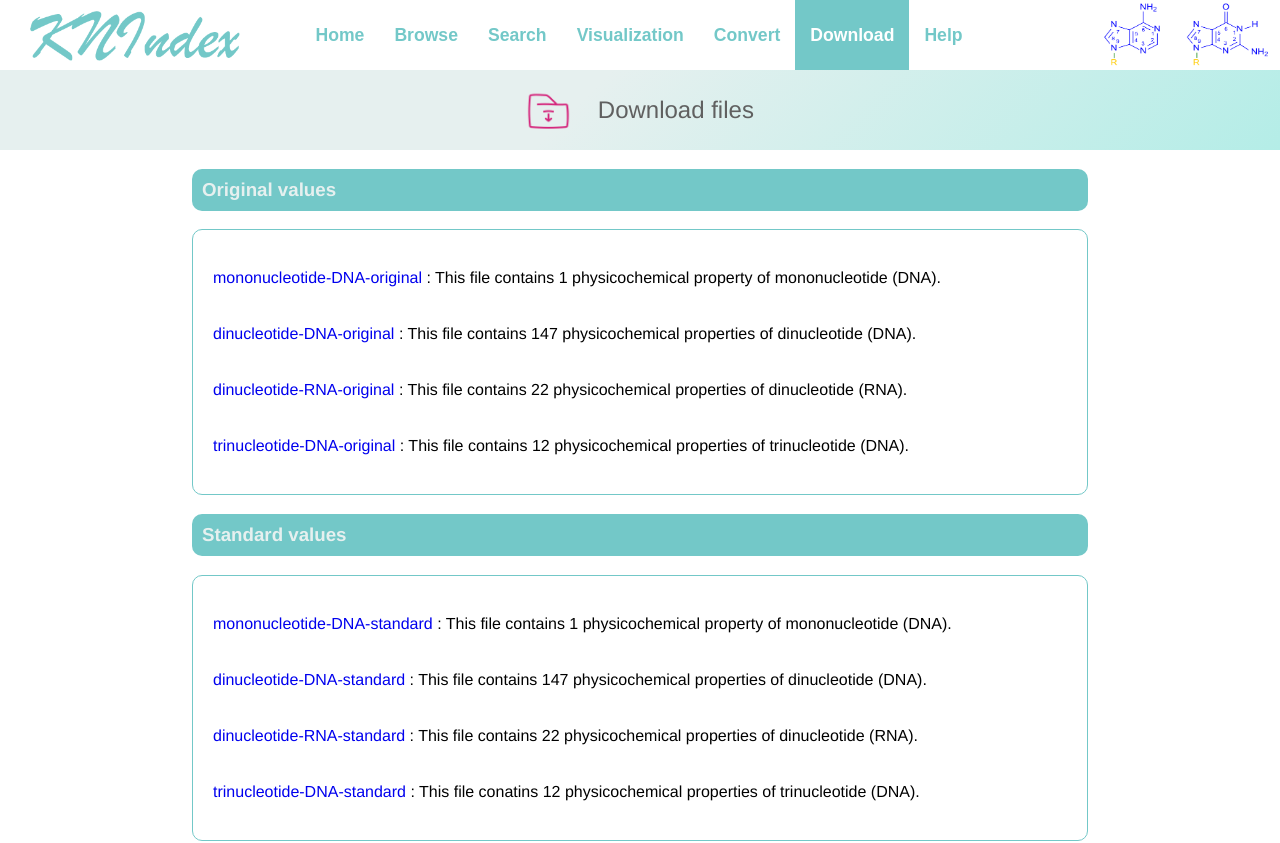
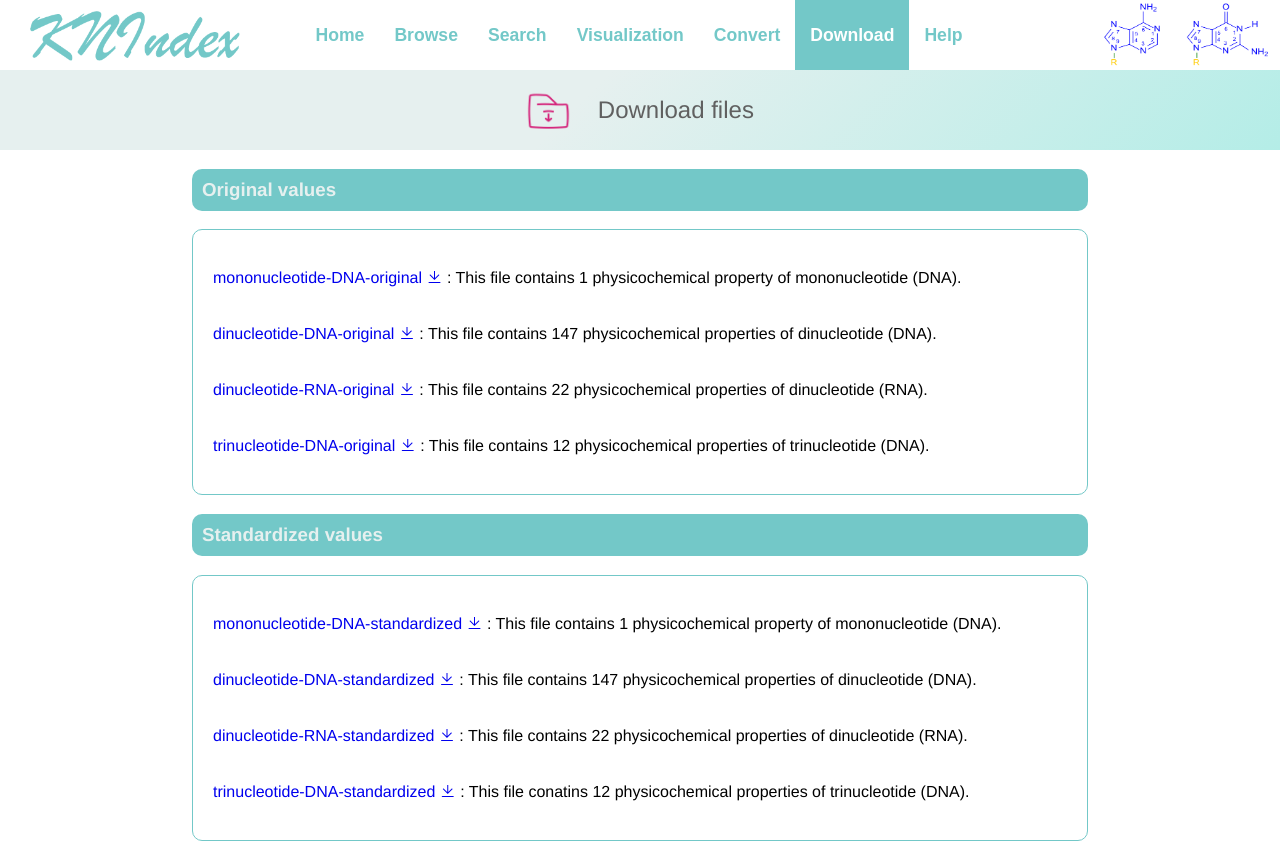
Before and after one commit to AdventureEDay/KNIndex, a Vue app: page /download in a window 1280 px wide. Shown: the top 843 px of the page. Built offline with nearby package versions, Linux system fonts and the light colour scheme.

Commit message:
standard->standardized and add icons for every downloading item

```diff
--- a/src/views/Download.vue
+++ b/src/views/Download.vue
@@ -12,28 +12,28 @@
       <div class="download-content">
         <p>
           <a :href="'/data/original/MonoDNA-original.zip'" download="">
-            mononucleotide-DNA-original
+            mononucleotide-DNA-original <i class="el-icon-download"></i>
           </a>
           : This file contains 1 physicochemical property of mononucleotide
           (DNA).
         </p>
         <p>
           <a :href="'/data/original/DiDNA-original.zip'" download="">
-            dinucleotide-DNA-original
+            dinucleotide-DNA-original <i class="el-icon-download"></i>
           </a>
           : This file contains 147 physicochemical properties of dinucleotide
           (DNA).
         </p>
         <p>
           <a :href="'/data/original/DiRNA-original.zip'" download="">
-            dinucleotide-RNA-original
+            dinucleotide-RNA-original <i class="el-icon-download"></i>
           </a>
           : This file contains 22 physicochemical properties of dinucleotide
           (RNA).
         </p>
         <p>
           <a :href="'/data/original/TriDNA-original.zip'" download="">
-            trinucleotide-DNA-original
+            trinucleotide-DNA-original <i class="el-icon-download"></i>
           </a>
           : This file contains 12 physicochemical properties of trinucleotide
           (DNA).
@@ -42,32 +42,32 @@
     </div>
 
     <div class="files">
-      <h3>Standard values</h3>
+      <h3>Standardized values</h3>
       <div class="download-content">
         <p>
-          <a :href="'/data/standard/MonoDNA-standard.zip'" download="">
-            mononucleotide-DNA-standard
+          <a :href="'/data/standard/MonoDNA-standardized.zip'" download="">
+            mononucleotide-DNA-standardized <i class="el-icon-download"></i>
           </a>
           : This file contains 1 physicochemical property of mononucleotide
           (DNA).
         </p>
         <p>
-          <a :href="'/data/standard/DiDNA-standard.zip'" download="">
-            dinucleotide-DNA-standard
+          <a :href="'/data/standard/DiDNA-standardized.zip'" download="">
+            dinucleotide-DNA-standardized <i class="el-icon-download"></i>
           </a>
           : This file contains 147 physicochemical properties of dinucleotide
           (DNA).
         </p>
         <p>
-          <a :href="'/data/standard/DiRNA-standard.zip'" download="">
-            dinucleotide-RNA-standard
+          <a :href="'/data/standard/DiRNA-standardized.zip'" download="">
+            dinucleotide-RNA-standardized <i class="el-icon-download"></i>
           </a>
           : This file contains 22 physicochemical properties of dinucleotide
           (RNA).
         </p>
         <p>
-          <a :href="'/data/standard/TriDNA-standard.zip'" download="">
-            trinucleotide-DNA-standard
+          <a :href="'/data/standard/TriDNA-standardized.zip'" download="">
+            trinucleotide-DNA-standardized <i class="el-icon-download"></i>
           </a>
           : This file conatins 12 physicochemical properties of trinucleotide
           (DNA).
@@ -79,7 +79,9 @@
       <h3>All files for users</h3>
       <div class="download-content">
         <p>
-          <a href="/data/all.zip" download="">all.zip</a>
+          <a href="/data/all.zip" download=""
+            >all.zip <i class="el-icon-download"></i
+          ></a>
           : This file contains all above files.
           <!-- and a PDF format user manual. -->
         </p>
```
